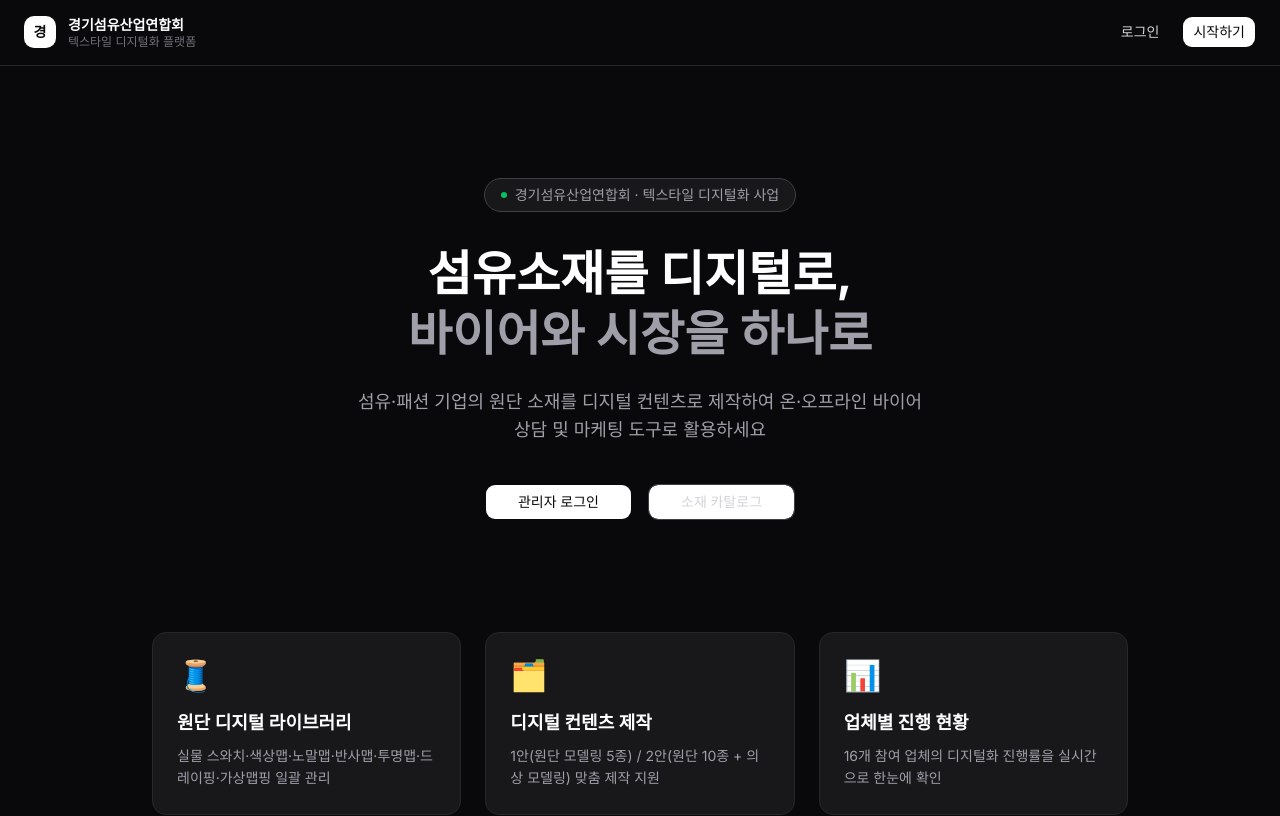
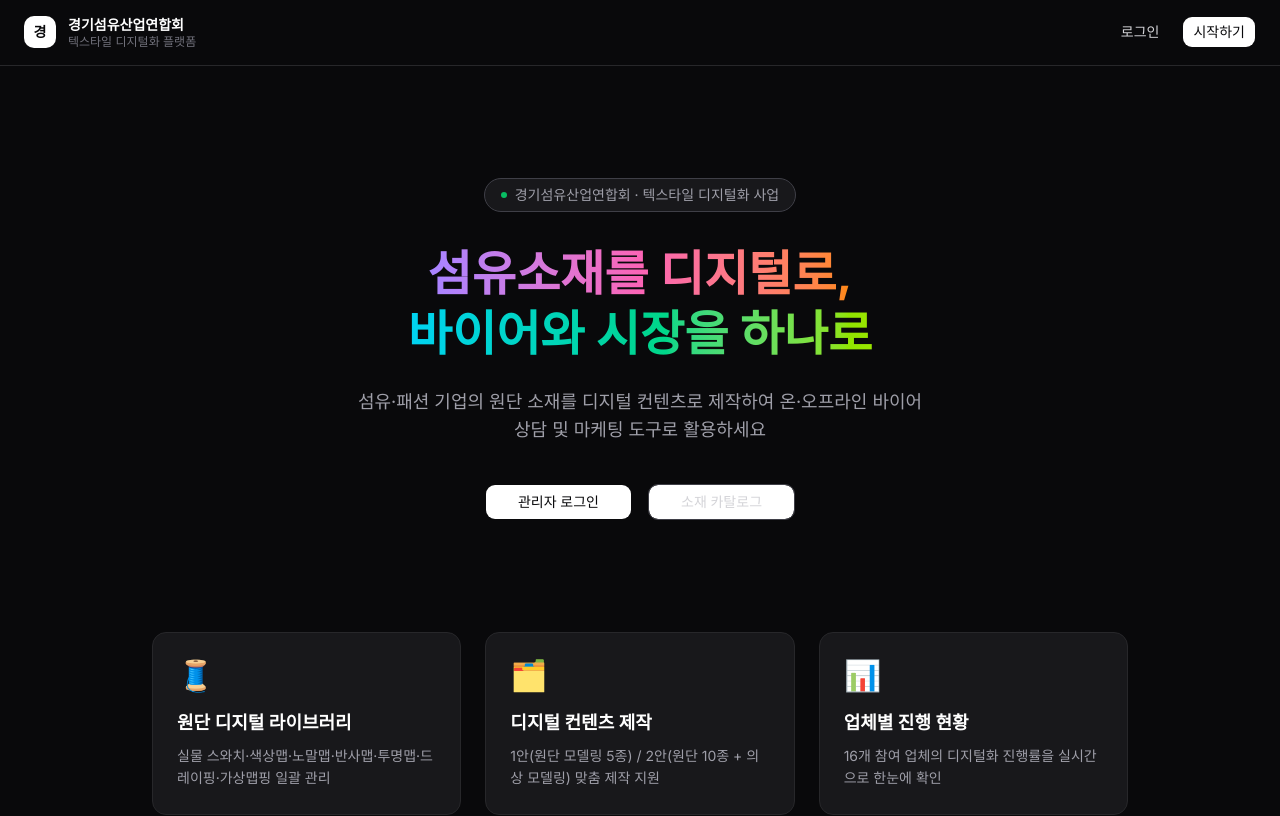
Before and after one commit to dpyeye-commits/model-line, a Next.js app in the folder web/: page / in a window 1280 px wide. Shown: the top 816 px of the page. Built offline with nearby package versions, Linux system fonts and the light colour scheme.

Commit message:
design: 슬로건 컬러 그라디언트 적용

```diff
--- a/web/src/app/page.tsx
+++ b/web/src/app/page.tsx
@@ -32,9 +32,13 @@ export default function HomePage() {
           <p className="text-zinc-400 text-sm">경기섬유산업연합회 · 텍스타일 디지털화 사업</p>
         </div>
         <h1 className="text-5xl font-bold leading-tight mb-6">
-          섬유소재를 디지털로,
+          <span className="bg-gradient-to-r from-violet-400 via-pink-400 to-orange-400 bg-clip-text text-transparent">
+            섬유소재를 디지털로,
+          </span>
           <br />
-          <span className="text-zinc-400">바이어와 시장을 하나로</span>
+          <span className="bg-gradient-to-r from-cyan-400 via-emerald-400 to-lime-400 bg-clip-text text-transparent">
+            바이어와 시장을 하나로
+          </span>
         </h1>
         <p className="text-zinc-400 text-lg mb-10 max-w-xl mx-auto">
           섬유·패션 기업의 원단 소재를 디지털 컨텐츠로 제작하여
```
